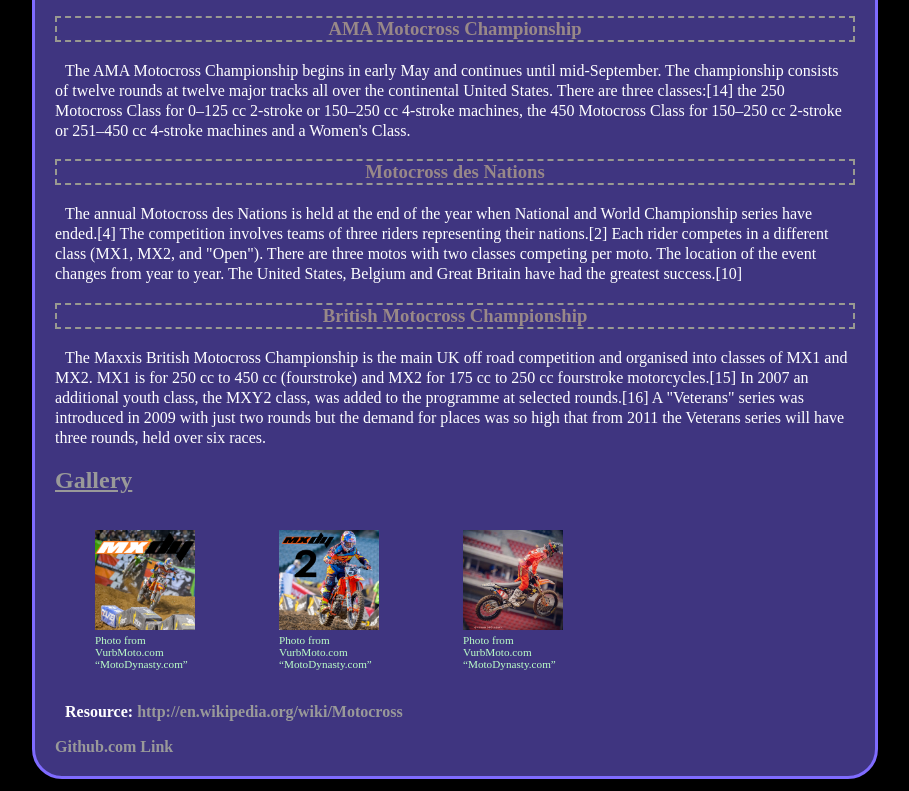
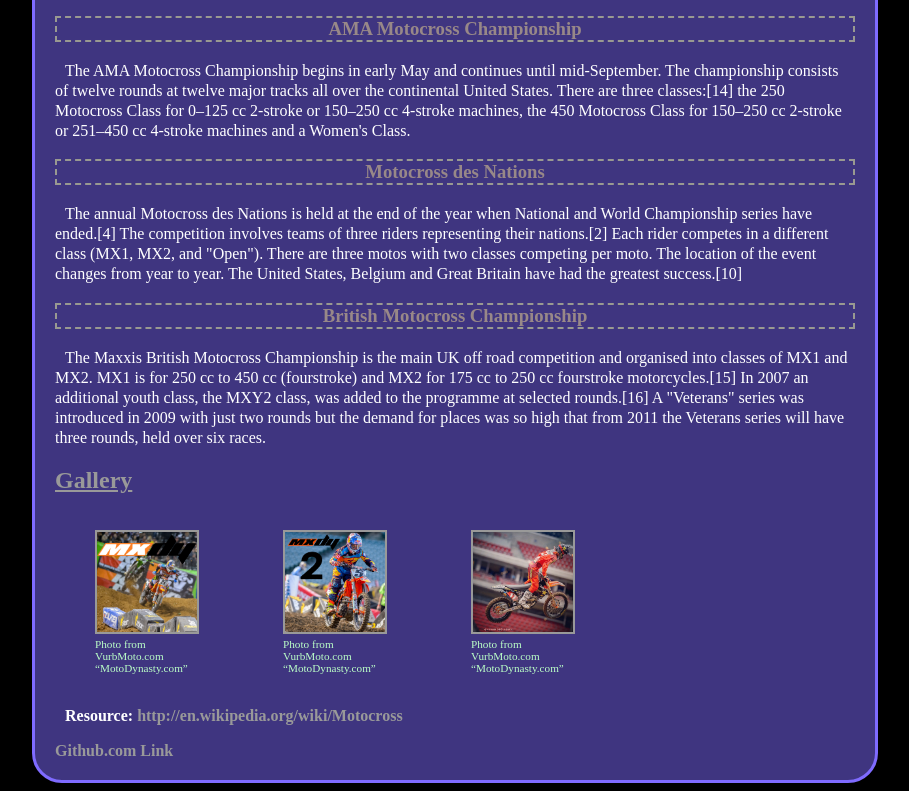
Before and after one commit to jwoods1/DWS1, a plain HTML site: page week 2/index.html in a window 1280 px wide. Shown: the part 1098-1889 px from the top of the page, without its empty margins (185-1094 px from the left). Drawn offline with Linux system fonts and the light colour scheme.

Commit message:
added more css

```diff
--- a/week 2/style.css
+++ b/week 2/style.css
@@ -117,15 +117,20 @@ p{
   font-size: .7em;
 
 }
-.gallery figure a img:hover{
-  border-style: solid;
-  border-color: #999;
-  border-width: 2px;
-  box-shadow: 0 0 10px #ccc;
+.gallery figure a{
+  color: #999999;
+  text-decoration: none;
+}
+.gallery figure a:hover{
+  box-shadow: 5px 5px 2px #888888;
 }
 .gallery figure a img{
   width:100px;
   height:100px;
+  border-style: solid;
+  border-color: #999;
+  border-width: 2px;
+  box-shadow: inherit;
 }
 .ref{
   font-weight: bold;
```
